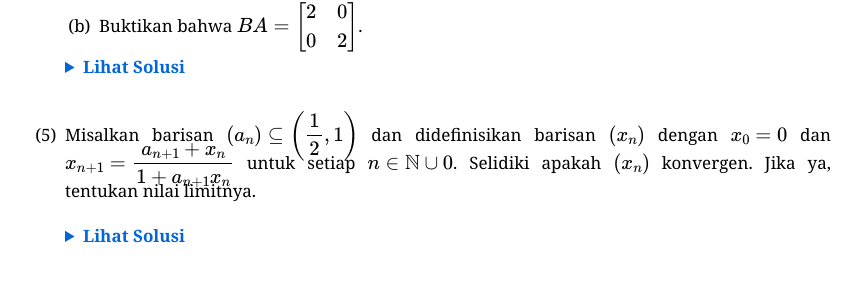
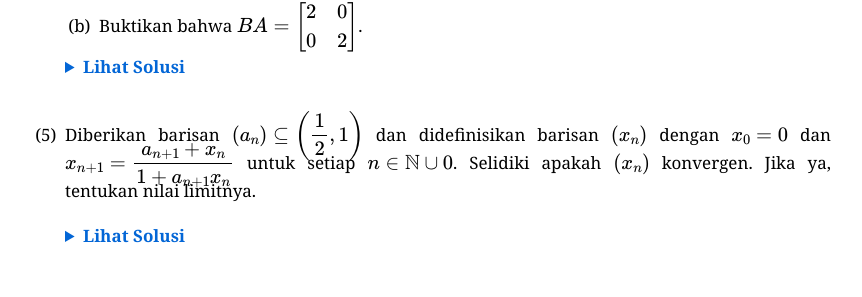
Before and after one commit to calculusgamingindonesia/calculusgamingindonesia.github.io, a Jekyll site: the page built from _posts/2026-07-01-onmipa-nas-mat-22-1.md, in a window 1280 px wide. Shown: the part 1060-1357 px from the top of the page, without its empty margins (209-1071 px from the left). Built offline with Jekyll 4.4.1, drawn with Linux system fonts in a browser that asks for light colours; some web fonts are replaced.

Commit message:
Update 2026-07-01-onmipa-nas-mat-22-1.md

```diff
--- a/_posts/2026-07-01-onmipa-nas-mat-22-1.md
+++ b/_posts/2026-07-01-onmipa-nas-mat-22-1.md
@@ -65,7 +65,7 @@ urutan: 19
    </div>
    </details>
 
-5. Misalkan barisan $\smash{(a_n)\subseteq\bigg(\dfrac{1}{2}, 1\bigg)}$ dan didefinisikan barisan $(x_n)$ dengan $x_0=0$ dan $\smash{x_{n+1}=\dfrac{a_{n+1}+x_n}{1+a_{n+1}x_n}}$ untuk setiap $n\in\mathbb{N}\cup\{0\}$. Selidiki apakah $(x_n)$ konvergen. Jika ya, tentukan nilai limitnya.
+5. Diberikan barisan $\smash{(a_n)\subseteq\bigg(\dfrac{1}{2}, 1\bigg)}$ dan didefinisikan barisan $(x_n)$ dengan $x_0=0$ dan $\smash{x_{n+1}=\dfrac{a_{n+1}+x_n}{1+a_{n+1}x_n}}$ untuk setiap $n\in\mathbb{N}\cup\{0\}$. Selidiki apakah $(x_n)$ konvergen. Jika ya, tentukan nilai limitnya.
 
    <details>
    <summary>Lihat Solusi</summary>
```
